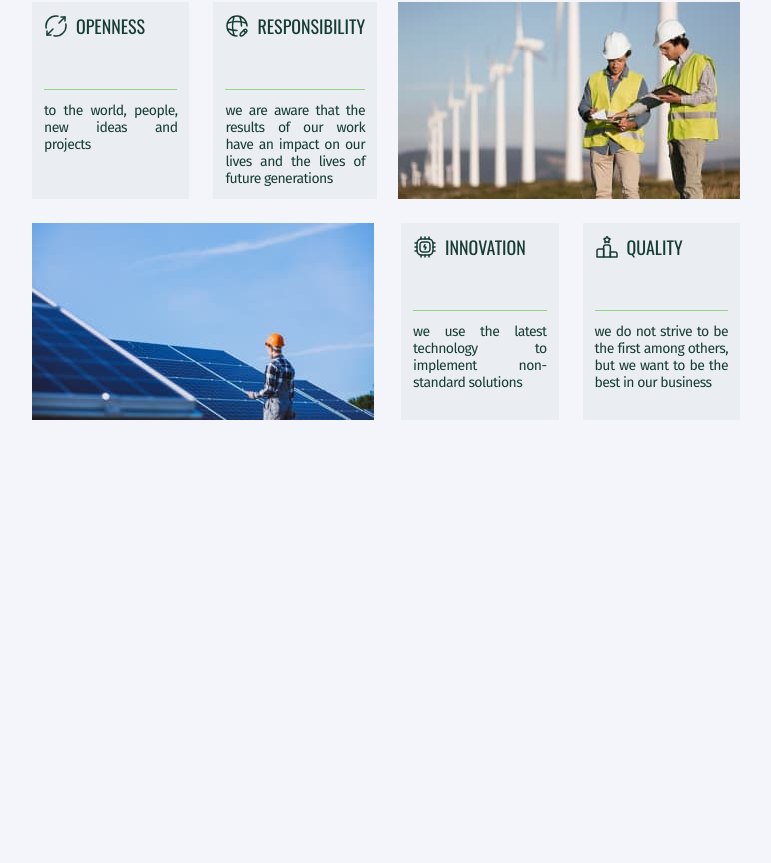
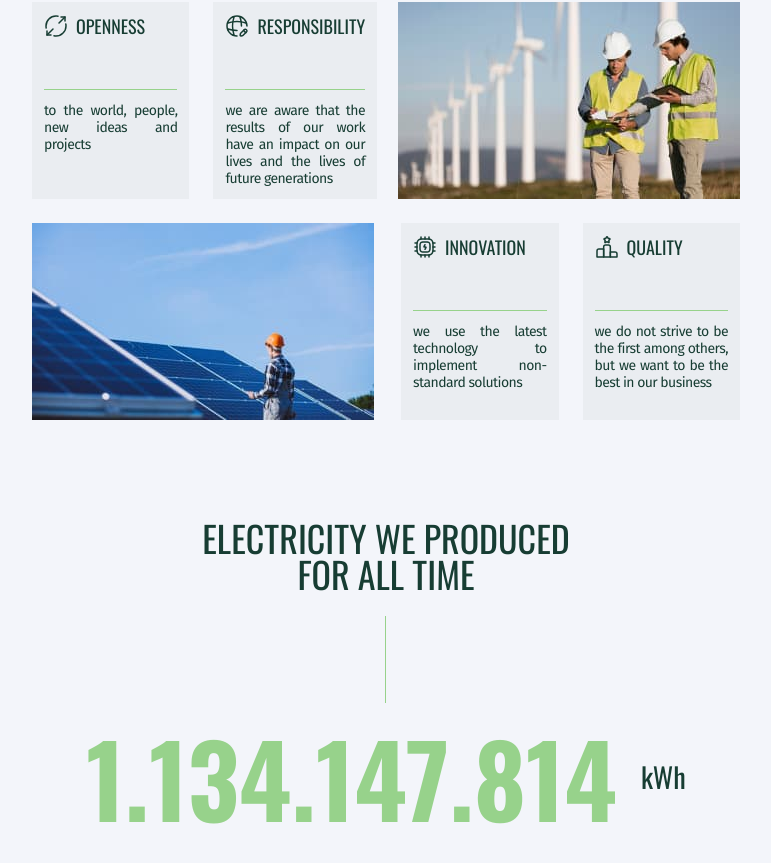
Before and after one commit to kozhushna/ecosolution, a React (Create React App) app: page / in a window 1280 px wide. Shown: the part 1070-1933 px from the top of the page, without its empty margins (254-1025 px from the left). Before the commit the page ends 1590 px from the top, so only its background shows below. Built offline with nearby package versions, Linux system fonts and the light colour scheme.

Commit message:
Add electricity section

```diff
--- a/src/App.jsx
+++ b/src/App.jsx
@@ -1,3 +1,4 @@
+import { Electricity } from 'components/Electricity/Electricity';
 import { Hero } from 'components/Hero/Hero';
 import { Values } from 'components/Values/Values';
 
@@ -7,6 +8,7 @@ function App() {
       <main>
         <Hero />
         <Values />
+        <Electricity />
       </main>
     </>
   );
--- /dev/null
+++ b/src/components/Electricity/Electricity.jsx
@@ -0,0 +1,21 @@
+import { Container, Section } from 'App.styled';
+import {
+  ContentWrapper,
+  SpanText,
+  TextNumber,
+  Title,
+} from './Electricity.styled';
+
+export const Electricity = () => {
+  return (
+    <Section>
+      <Container>
+        <Title>Electricity we produced for all time</Title>
+        <ContentWrapper>
+          <TextNumber>1.134.147.814</TextNumber>
+          <SpanText>kWh</SpanText>
+        </ContentWrapper>
+      </Container>
+    </Section>
+  );
+};
--- /dev/null
+++ b/src/components/Electricity/Electricity.styled.js
@@ -0,0 +1,83 @@
+import styled from '@emotion/styled';
+import { SectionTitle } from 'App.styled';
+
+export const Title = styled(SectionTitle)`
+  position: relative;
+  max-width: 286px;
+  margin: 0 auto 96px;
+
+  &::after {
+    content: '';
+    position: absolute;
+    top: 80px;
+    right: 50%;
+    width: 100%;
+    height: 48px;
+    /* transform: translate(-50%, -50%); */
+    border-right: 1px solid ${props => props.theme.colors.accent};
+  }
+
+  @media screen and (${props => props.theme.devices.tablet}) {
+    max-width: 368px;
+    margin-bottom: 135px;
+
+    &::after {
+      top: 96px;
+      height: 87px;
+    }
+  }
+
+  @media screen and (${props => props.theme.devices.desktop}) {
+    max-width: 491px;
+    margin-bottom: 120px;
+
+    &::after {
+      top: 112px;
+    }
+  }
+`;
+
+export const TextNumber = styled.p`
+  color: ${props => props.theme.colors.accent};
+  text-align: center;
+  font-family: 'Oswald';
+  font-size: 48px;
+  font-weight: 700;
+  line-height: 1;
+  text-transform: uppercase;
+
+  @media screen and (${props => props.theme.devices.tablet}) {
+    font-size: 100px;
+  }
+
+  @media screen and (${props => props.theme.devices.desktop}) {
+    font-size: 164px;
+  }
+`;
+
+export const SpanText = styled.span`
+  text-align: center;
+  font-family: 'Oswald';
+  font-size: 24px;
+  line-height: 1;
+
+  @media screen and (${props => props.theme.devices.tablet}) {
+    font-size: 28px;
+    line-height: calc(48 / 28);
+  }
+
+  @media screen and (${props => props.theme.devices.desktop}) {
+    font-size: 48px;
+    line-height: 1;
+  }
+`;
+export const ContentWrapper = styled.div`
+  display: flex;
+  justify-content: center;
+  align-items: center;
+  gap: 8px;
+
+  @media screen and (${props => props.theme.devices.tablet}) {
+    gap: 24px;
+  }
+`;
```
